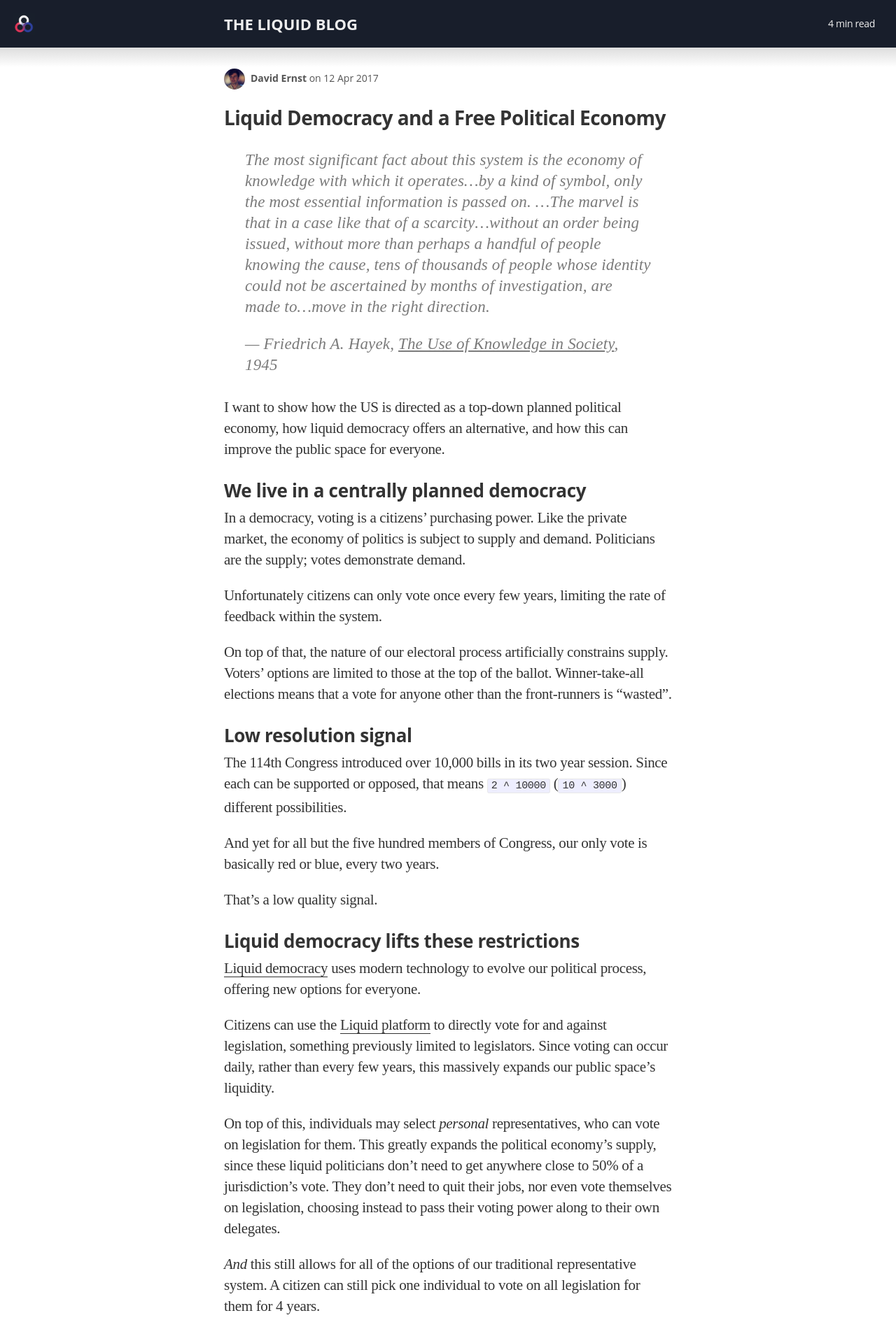
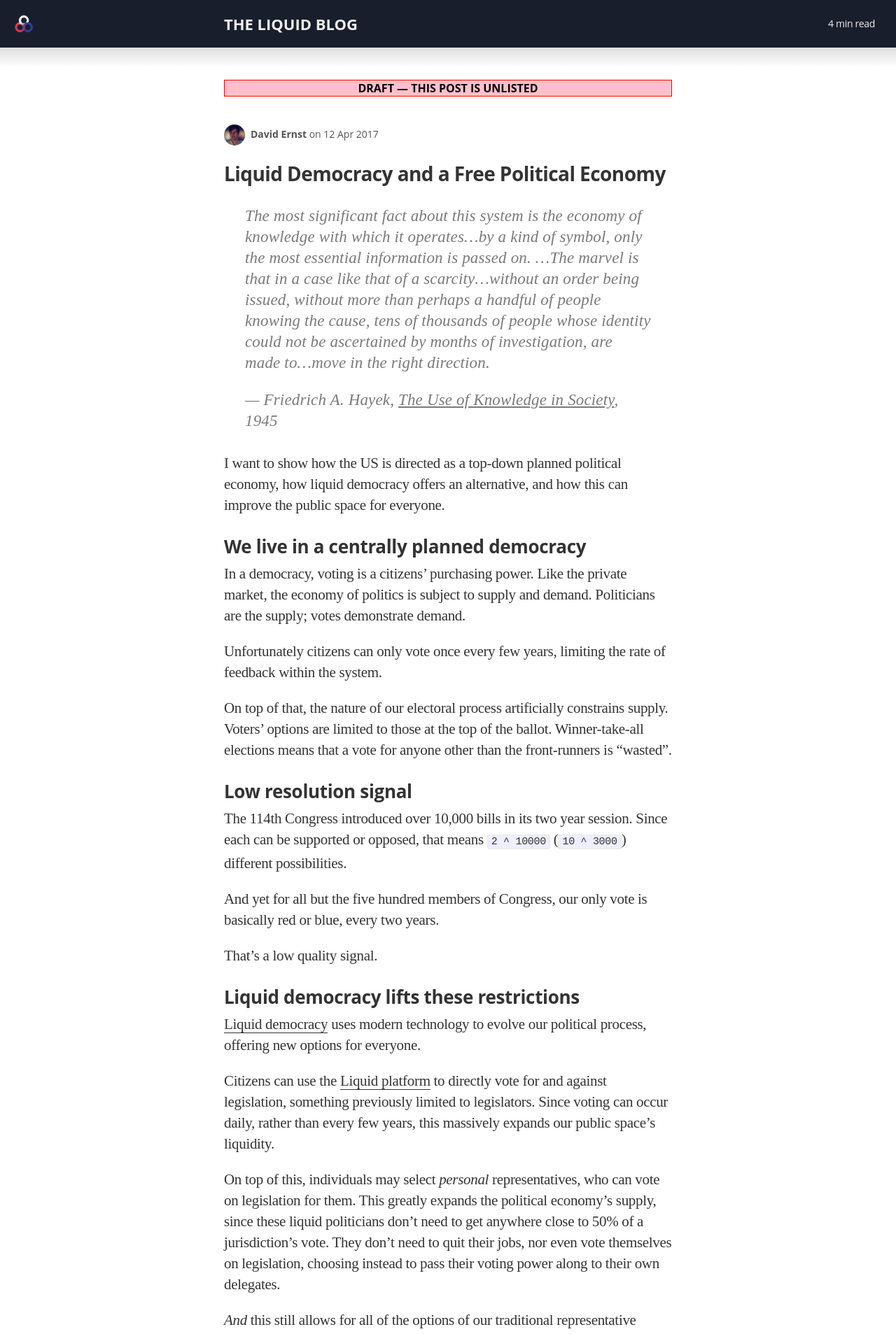
Before and after one commit to voteliquid/blog, a Jekyll site: the page built from _posts/2017-04-12-liquid-democracy-and-a-free-political-economy.md, in a window 1280 px wide. Shown: the top 1907 px of the page at 70% size. Built offline with Jekyll 4.4.1, drawn with Linux system fonts in a browser that asks for light colours; nearby versions of some CDN libraries; some web fonts are replaced.

Commit message:
Add 'DRAFT' notice to the top of unlisted posts

```diff
--- a/_layouts/post.html
+++ b/_layouts/post.html
@@ -15,6 +15,9 @@
     <main class="content" role="main">
       <article class="post">
         <div class="post-meta">
+          {% if page.unlisted %}
+            <p class="draft-label">DRAFT — THIS POST IS UNLISTED</p>
+          {% endif %}
           <div class="cf post-meta-text">
             <div class="author-image" style="background-image: url({{ author.image }})">Author photo</div>
             <h4 class="author-name" itemprop="author" itemscope itemtype="http://schema.org/Person">{{ author.name }}</h4>
--- a/css/main.sass
+++ b/css/main.sass
@@ -294,6 +294,12 @@ body
 .post
   .post-meta
     font-family: $font-sans
+    .draft-label
+      background-color: pink
+      border: 1px solid red
+      font-weight: bold
+      margin-bottom: 40px
+      text-align: center
   .author-image
     display: inline-block
     width: 30px
```
